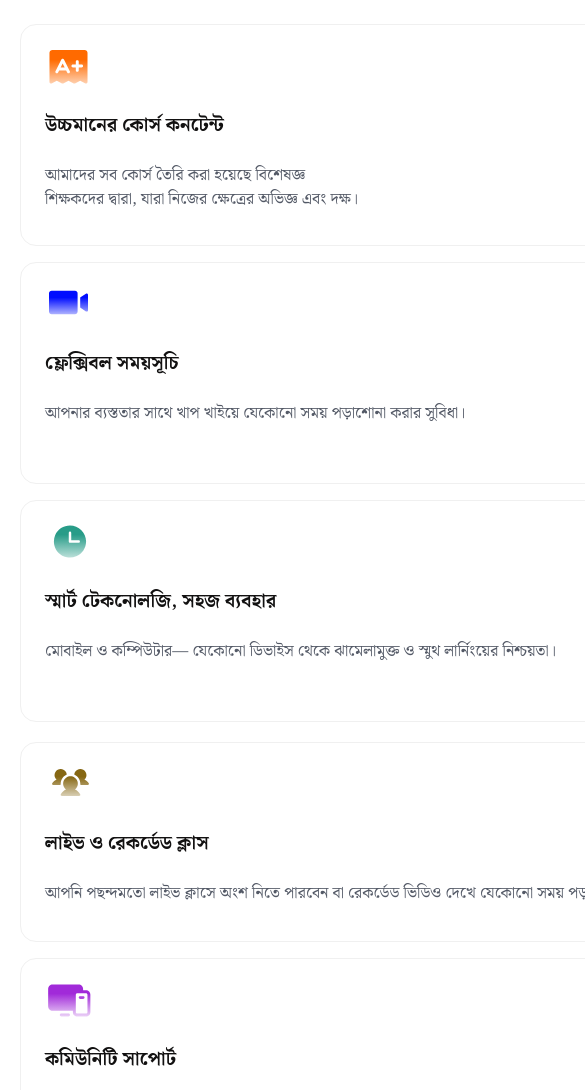
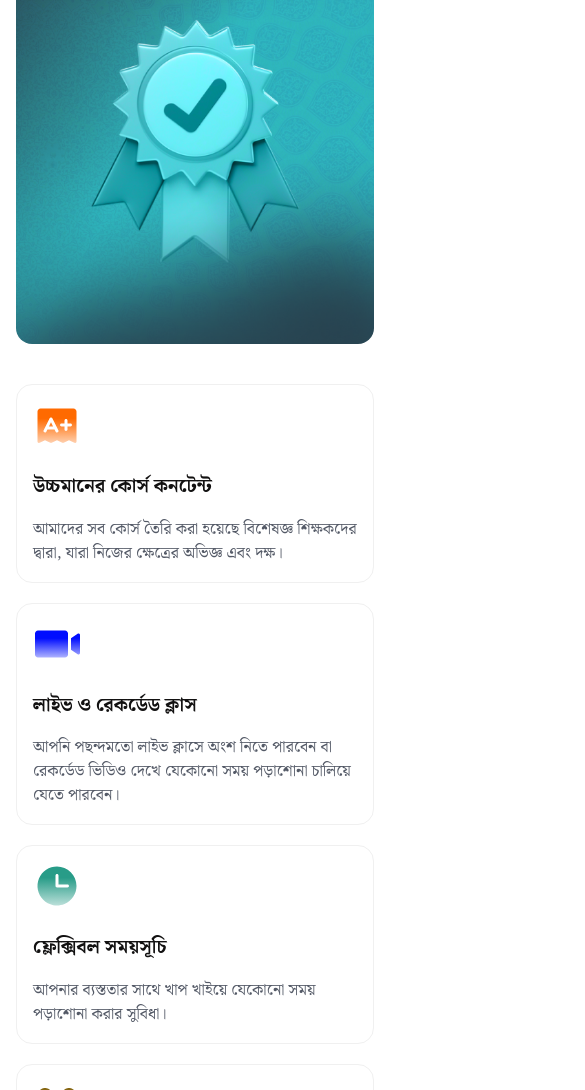
Before and after one commit to sayful1411/nurul-quran-academy-frontend, a website: page components/feature.html in a window 390 px wide. Shown: the part 207-1297 px from the top of the page, 585 px wide, since content can reach past the window. Drawn offline with nearby package versions, Linux system fonts and the light colour scheme; a web font is replaced by a local one.

Commit message:
refactor: modify naming convention and responsive for feature section

```diff
--- a/components/feature.html
+++ b/components/feature.html
@@ -12,199 +12,126 @@
     <title>Nurul Quran Academy</title>
     <link rel="stylesheet" href="../src/globals.css" />
     <style>
-        .feature-1 {
-            position: relative;
-            width: 1440px;
-            height: 1104px;
+        /* Features Section - BEM methodology */
+        .features {
             background-color: var(--white-100);
+            padding: 100px 0;
         }
 
-        .feature-1 .frame {
-            display: flex;
-            width: 1306px;
+        .features__container {
+            max-width: 1440px;
+            margin: 0 auto;
+            padding: 0 67px;
+            display: grid;
+            grid-template-columns: 520px 1fr;
+            gap: 66px;
             align-items: center;
-            justify-content: space-between;
-            position: relative;
-            top: 100px;
-            left: 67px;
         }
 
-        .feature-1 .overlap-group-wrapper {
-            position: relative;
-            align-self: stretch;
-            width: 520px;
+        /* Hero Image Section */
+        .features__hero {
+            margin: 0;
             border-radius: 16px;
             overflow: hidden;
             background-image: url("../img/feature-frame-1.png");
-        }
-
-        .feature-1 .overlap-group {
-            position: relative;
+            background-size: cover;
+            background-position: center;
             height: 904px;
         }
 
-        .feature-1 .faruk-kaymak {
-            position: absolute;
-            width: 520px;
-            height: 897px;
-            top: 7px;
-            left: 0;
-            mix-blend-mode: darken;
-            aspect-ratio: 0.79;
-        }
-
-        .feature-1 .image {
-            position: absolute;
-            width: 411px;
-            height: 411px;
-            top: 246px;
-            left: 54px;
-            mix-blend-mode: luminosity;
-            aspect-ratio: 1;
-            object-fit: cover;
-        }
-
-        .feature-1 .ellipse {
-            position: absolute;
-            width: 388px;
-            height: 481px;
-            top: 423px;
-            left: 132px;
-        }
-
-        .feature-1 .img {
-            position: absolute;
-            width: 520px;
-            height: 411px;
-            top: 493px;
-            left: 0;
-        }
-
-        .feature-1 .ellipse-2 {
-            position: absolute;
-            width: 520px;
-            height: 296px;
-            top: 0;
-            left: 0;
-        }
-
-        .feature-1 .div {
-            display: flex;
-            flex-direction: column;
-            width: 720px;
-            align-items: flex-start;
-            gap: 40px;
+        .features__hero-content {
+            height: 100%;
             position: relative;
         }
 
-        .feature-1 .frame-2 {
-            display: inline-flex;
+        /* Content Section */
+        .features__content {
+            display: flex;
+            flex-direction: column;
+            gap: 40px;
+        }
+
+        .features__header--mobile {
+            display: flex;
+            flex-direction: column;
+            align-items: center;
+            margin-bottom: 25px;
+            visibility: hidden;
+        }
+
+        .features__header {
+            display: flex;
             flex-direction: column;
             align-items: flex-start;
-            justify-content: center;
-            position: relative;
-            flex: 0 0 auto;
         }
 
-        .feature-1 .text-wrapper {
-            position: relative;
-            width: fit-content;
-            margin-top: -1px;
+        .features__title {
             font-family: var(--h-1-font-family);
             font-weight: var(--h-1-font-weight);
             color: var(--blackheading);
             font-size: var(--h-1-font-size);
-            text-align: center;
             letter-spacing: var(--h-1-letter-spacing);
             line-height: var(--h-1-line-height);
             font-style: var(--h-1-font-style);
+            margin: 0;
         }
 
-        .feature-1 .text-wrapper-2 {
-            width: fit-content;
-            background: linear-gradient(90deg,
-                    rgba(223, 24, 106, 1) 0%,
-                    rgba(250, 111, 33, 1) 100%);
-            -webkit-background-clip: text !important;
+        .features__subtitle {
+            background: linear-gradient(90deg, rgba(223, 24, 106, 1) 0%, rgba(250, 111, 33, 1) 100%);
+            -webkit-background-clip: text;
             background-clip: text;
             -webkit-text-fill-color: transparent;
-            text-fill-color: transparent;
             font-family: var(--h-1-font-family);
             font-weight: var(--h-1-font-weight);
-            color: transparent;
             font-size: var(--h-1-font-size);
-            text-align: center;
             line-height: var(--h-1-line-height);
-            position: relative;
             letter-spacing: var(--h-1-letter-spacing);
             font-style: var(--h-1-font-style);
+            margin: 0;
         }
 
-        .feature-1 .frame-3 {
+        /* Features Grid */
+        .features__grid {
+            display: grid;
+            grid-template-columns: repeat(2, 1fr);
+            gap: 24px 24px;
+        }
+
+        /* Feature Card */
+        .feature-card {
+            display: flex;
+            flex-direction: column;
+            gap: 24px;
+            padding: 16px 24px;
+            background-color: var(--white-100);
+            border-radius: 16px;
+            border: 1px solid var(--greyoutline);
+            height: 226px;
+        }
+
+        .feature-card__icon {
+            width: 48px;
+            height: 48px;
             display: flex;
             align-items: center;
-            gap: 24px;
-            position: relative;
-            align-self: stretch;
-            width: 100%;
-            flex: 0 0 auto;
+            justify-content: center;
+            flex-shrink: 0;
         }
 
-        .feature-1 .frame-4 {
+        .feature-card__icon img {
+            max-width: 100%;
+            max-height: 100%;
+            object-fit: contain;
+        }
+
+        .feature-card__content {
             display: flex;
             flex-direction: column;
-            width: 348px;
-            align-items: flex-start;
             gap: 16px;
-            position: relative;
+            flex: 1;
         }
 
-        .feature-1 .frame-5 {
-            display: flex;
-            flex-direction: column;
-            height: 226px;
-            align-items: flex-start;
-            gap: 24px;
-            padding: 16px 24px;
-            position: relative;
-            align-self: stretch;
-            width: 100%;
-            background-color: var(--white-100);
-            border-radius: 16px;
-            border: 1px solid;
-            border-color: var(--greyoutline);
-        }
-
-        .feature-1 .vector-wrapper {
-            position: relative;
-            width: 48px;
-            height: 48px;
-            aspect-ratio: 1;
-        }
-
-        .feature-1 .vector {
-            position: absolute;
-            width: 39px;
-            height: 35px;
-            top: 8px;
-            left: 4px;
-        }
-
-        .feature-1 .frame-6 {
-            width: 316px;
-            height: 116px;
-            margin-right: -16px;
-            display: flex;
-            flex-direction: column;
-            align-items: flex-start;
-            gap: 23px;
-            position: relative;
-        }
-
-        .feature-1 .text-wrapper-3 {
-            position: relative;
-            align-self: stretch;
-            margin-top: -1px;
+        .feature-card__title {
             font-family: var(--h6-semibold-font-family);
             font-weight: var(--h6-semibold-font-weight);
             color: var(--blackheading);
@@ -212,142 +139,101 @@
             letter-spacing: var(--h6-semibold-letter-spacing);
             line-height: var(--h6-semibold-line-height);
             font-style: var(--h6-semibold-font-style);
+            margin: 0;
         }
 
-        .feature-1 .p {
-            align-self: stretch;
+        .feature-card__description {
             font-family: var(--body-text-font-family);
             font-weight: var(--body-text-font-weight);
             color: var(--blacksubtext);
             font-size: var(--body-text-font-size);
             line-height: var(--body-text-line-height);
-            position: relative;
             letter-spacing: var(--body-text-letter-spacing);
             font-style: var(--body-text-font-style);
+            margin: 0;
         }
 
-        .feature-1 .vector-2 {
-            position: absolute;
-            width: 39px;
-            height: 39px;
-            top: 4px;
-            left: 4px;
+        /* Responsive Design */
+        @media (max-width: 1200px) {
+            .features__container {
+                grid-template-columns: 1fr;
+                gap: 40px;
+                padding: 0 40px;
+                justify-items: center;
             }
 
-        .feature-1 .frame-7 {
-            display: flex;
-            flex-direction: column;
-            height: 116px;
-            align-items: flex-start;
-            gap: 23px;
-            position: relative;
-            align-self: stretch;
-            width: 100%;
+            .features__header {
+                display: none;
             }
 
-        .feature-1 .vector-3 {
-            position: absolute;
-            width: 44px;
-            height: 33px;
-            top: 8px;
-            left: 3px;
+            .features__header--mobile {
+                visibility: visible;
             }
 
-        .feature-1 .vector-4 {
-            position: absolute;
-            width: 45px;
-            height: 27px;
-            top: 10px;
-            left: 3px;
-        }
-
-        .feature-1 .frame-8 {
-            align-self: stretch;
-            width: 100%;
-            flex: 0 0 auto;
-            margin-bottom: -2px;
-            display: flex;
-            flex-direction: column;
-            align-items: flex-start;
-            gap: 23px;
-            position: relative;
-        }
-
-        .feature-1 .vector-5 {
-            position: absolute;
-            width: 45px;
-            height: 33px;
-            top: 9px;
-            left: 2px;
-        }
-
-        .feature-1 .frame-9 {
-            align-self: stretch;
-            width: 100%;
-            flex: 0 0 auto;
-            display: flex;
-            flex-direction: column;
-            align-items: flex-start;
-            gap: 23px;
-            position: relative;
-        }
-
-        .feature-1 .vector-6 {
-            position: absolute;
-            width: 45px;
-            height: 30px;
-            top: 9px;
-            left: 0;
-        }
-
-        /* Media queries for better responsiveness */
-        @media (max-width: 1200px) {
-            .feature-1 .frame {
-                flex-direction: column;
-                gap: 40px;
-                left: 0;
-                padding: 0 40px;
-            }
-
-            .feature-1 .overlap-group-wrapper {
+            .features__hero {
                 width: 100%;
                 max-width: 600px;
             }
 
-            .feature-1 .div {
+            .features__content {
                 width: 100%;
-                max-width: none;
+                max-width: 720px;
             }
 
-            .feature-1 .frame-3 {
-                flex-direction: column;
+            .features__grid {
+                grid-template-columns: 1fr;
                 gap: 20px;
-            }
-
-            .feature-1 .frame-4 {
-                width: 100%;
-                max-width: none;
             }
         }
 
         @media (max-width: 768px) {
-            .feature-1 {
-                min-height: auto;
+            .features {
+                padding: 50px 0;
             }
 
-            .feature-1 .frame {
+            .features__container {
                 padding: 0 20px;
-                top: 50px;
             }
 
-            .feature-1 .text-wrapper,
-            .feature-1 .text-wrapper-2 {
-                font-size: 32px;
+            .features__header {
+                display: none;
             }
 
-            .feature-1 .frame-5 {
+            .features__header--mobile {
+                visibility: visible;
+            }
+
+            .features__title,
+            .features__subtitle {
+                font-size: clamp(24px, 6vw, 32px);
+            }
+
+            .feature-card {
                 height: auto;
-                min-height: 200px;
+                min-height: 180px;
+                padding: 20px;
+            }
+
+            .features__hero {
+                height: 400px;
+            }
+        }
+
+        @media (max-width: 480px) {
+            .features__container {
+                padding: 0 16px;
+            }
+
+            .features__header {
+                display: none;
+            }
+
+            .features__header--mobile {
+                visibility: visible;
+            }
+
+            .feature-card {
+                padding: 16px;
             }
         }
     </style>
@@ -355,84 +241,87 @@
 
 <body>
 
-    <section class="feature-1 container">
-        <div class="frame">
-            <div class="overlap-group-wrapper"></div>
-            <div class="div">
-                <div class="frame-2">
-                    <h1 class="text-wrapper">নূরুল কুরআন একাডেমিতে</h1>
-                    <h2 class="text-wrapper-2">আপনি যা পাচ্ছেন</h2>
+    <section class="features container">
+        <header class="features__header--mobile">
+            <h1 class="features__title">নূরুল কুরআন একাডেমিতে</h1>
+            <h2 class="features__subtitle">আপনি যা পাচ্ছেন</h2>
+        </header>
+        <div class="features__container">
+            <figure class="features__hero" aria-hidden="true">
+                <div class="features__hero-content"></div>
+            </figure>
+            <div class="features__content">
+                <header class="features__header">
+                    <h1 class="features__title">নূরুল কুরআন একাডেমিতে</h1>
+                    <h2 class="features__subtitle">আপনি যা পাচ্ছেন</h2>
+                </header>
+                <div class="features__grid">
+                    <article class="feature-card">
+                        <div class="feature-card__icon" aria-hidden="true">
+                            <img src="/feature-01.svg" alt="">
                         </div>
-                <div class="frame-3">
-                    <div class="frame-4">
-                        <article class="frame-5">
-                            <div class="vector-wrapper" aria-hidden="true">
-                                <img class="vector" src="/feature-01.svg" alt="" />
-                            </div>
-                            <div class="frame-6">
-                                <h3 class="text-wrapper-3">উচ্চমানের কোর্স কনটেন্ট</h3>
-                                <p class="p">
-                                    আমাদের সব কোর্স তৈরি করা হয়েছে বিশেষজ্ঞ শিক্ষকদের দ্বারা, যারা নিজের ক্ষেত্রের
-                                    অভিজ্ঞ এবং দক্ষ।
+                        <div class="feature-card__content">
+                            <h3 class="feature-card__title">উচ্চমানের কোর্স কনটেন্ট</h3>
+                            <p class="feature-card__description">
+                                আমাদের সব কোর্স তৈরি করা হয়েছে বিশেষজ্ঞ শিক্ষকদের দ্বারা, যারা নিজের ক্ষেত্রের অভিজ্ঞ
+                                এবং দক্ষ।
                             </p>
                         </div>
                     </article>
-                        <article class="frame-5">
-                            <div class="vector-wrapper" aria-hidden="true">
-                                <img class="vector-2" src="/feature-02.svg" alt="" />
+                    <article class="feature-card">
+                        <div class="feature-card__icon" aria-hidden="true">
+                            <img src="/feature-02.svg" alt="">
                         </div>
-                            <div class="frame-7">
-                                <h3 class="text-wrapper-3">ফ্লেক্সিবল সময়সূচি</h3>
-                                <p class="p">আপনার ব্যস্ততার সাথে খাপ খাইয়ে যেকোনো সময় পড়াশোনা করার সুবিধা।</p>
-                            </div>
-                        </article>
-                        <article class="frame-5">
-                            <div class="vector-wrapper" aria-hidden="true">
-                                <img class="vector-3" src="/feature-03.svg" alt="" />
-                            </div>
-                            <div class="frame-7">
-                                <h3 class="text-wrapper-3">স্মার্ট টেকনোলজি, সহজ ব্যবহার</h3>
-                                <p class="p">মোবাইল ও কম্পিউটার— যেকোনো ডিভাইস থেকে ঝামেলামুক্ত ও স্মুথ লার্নিংয়ের
-                                    নিশ্চয়তা।</p>
-                            </div>
-                        </article>
-                    </div>
-                    <div class="frame-4">
-                        <article class="frame-5">
-                            <div class="vector-wrapper" aria-hidden="true">
-                                <img class="vector-4" src="/feature-04.svg" alt="" />
-                            </div>
-                            <div class="frame-8">
-                                <h3 class="text-wrapper-3">লাইভ ও রেকর্ডেড ক্লাস</h3>
-                                <p class="p">
-                                    আপনি পছন্দমতো লাইভ ক্লাসে অংশ নিতে পারবেন বা রেকর্ডেড ভিডিও দেখে যেকোনো সময়
-                                    পড়াশোনা চালিয়ে যেতে
-                                    পারবেন।
+                        <div class="feature-card__content">
+                            <h3 class="feature-card__title">লাইভ ও রেকর্ডেড ক্লাস</h3>
+                            <p class="feature-card__description">
+                                আপনি পছন্দমতো লাইভ ক্লাসে অংশ নিতে পারবেন বা রেকর্ডেড ভিডিও দেখে যেকোনো সময় পড়াশোনা
+                                চালিয়ে যেতে পারবেন।
                             </p>
                         </div>
                     </article>
-                        <article class="frame-5">
-                            <div class="vector-wrapper" aria-hidden="true">
-                                <img class="vector-5" src="/feature-05.svg" alt="" />
+                    <article class="feature-card">
+                        <div class="feature-card__icon" aria-hidden="true">
+                            <img src="/feature-03.svg" alt="">
                         </div>
-                            <div class="frame-9">
-                                <h3 class="text-wrapper-3">কমিউনিটি সাপোর্ট</h3>
-                                <p class="p">
+                        <div class="feature-card__content">
+                            <h3 class="feature-card__title">ফ্লেক্সিবল সময়সূচি</h3>
+                            <p class="feature-card__description">আপনার ব্যস্ততার সাথে খাপ খাইয়ে যেকোনো সময় পড়াশোনা
+                                করার সুবিধা।</p>
+                        </div>
+                    </article>
+                    <article class="feature-card">
+                        <div class="feature-card__icon" aria-hidden="true">
+                            <img src="/feature-04.svg" alt="">
+                        </div>
+                        <div class="feature-card__content">
+                            <h3 class="feature-card__title">কমিউনিটি সাপোর্ট</h3>
+                            <p class="feature-card__description">
                                 আপনার মত শিক্ষার্থীদের সাথে নেটওয়ার্ক গড়ে তোলার সুযোগ, যা শিক্ষায় নতুন মাত্রা যোগ
                                 করে।
                             </p>
                         </div>
                     </article>
-                        <article class="frame-5">
-                            <div class="vector-wrapper" aria-hidden="true">
-                                <img class="vector-6" src="/feature-06.svg" alt="" />
+                    <article class="feature-card">
+                        <div class="feature-card__icon" aria-hidden="true">
+                            <img src="/feature-05.svg" alt="">
                         </div>
-                            <div class="frame-9">
-                                <h3 class="text-wrapper-3">ধারাবাহিকভাবে দ্বীন শিক্ষা</h3>
-                                <p class="p">ইসলামের বিভিন্ন বিষয় ধারাবাহিকভাবে শিক্ষাগ্রহণের চমৎকার আয়োজন।</p>
+                        <div class="feature-card__content">
+                            <h3 class="feature-card__title">স্মার্ট টেকনোলজি, সহজ ব্যবহার</h3>
+                            <p class="feature-card__description">মোবাইল ও কম্পিউটার— যেকোনো ডিভাইস থেকে ঝামেলামুক্ত ও
+                                স্মুথ লার্নিংয়ের নিশ্চয়তা।</p>
                         </div>
                     </article>
+                    <article class="feature-card">
+                        <div class="feature-card__icon" aria-hidden="true">
+                            <img src="/feature-06.svg" alt="">
                         </div>
+                        <div class="feature-card__content">
+                            <h3 class="feature-card__title">ধারাবাহিকভাবে দ্বীন শিক্ষা</h3>
+                            <p class="feature-card__description">ইসলামের বিভিন্ন বিষয় ধারাবাহিকভাবে শিক্ষাগ্রহণের
+                                চমৎকার আয়োজন।</p>
+                        </div>
+                    </article>
                 </div>
             </div>
         </div>
```
Lines whose indentation alone changed are shown as unchanged.
